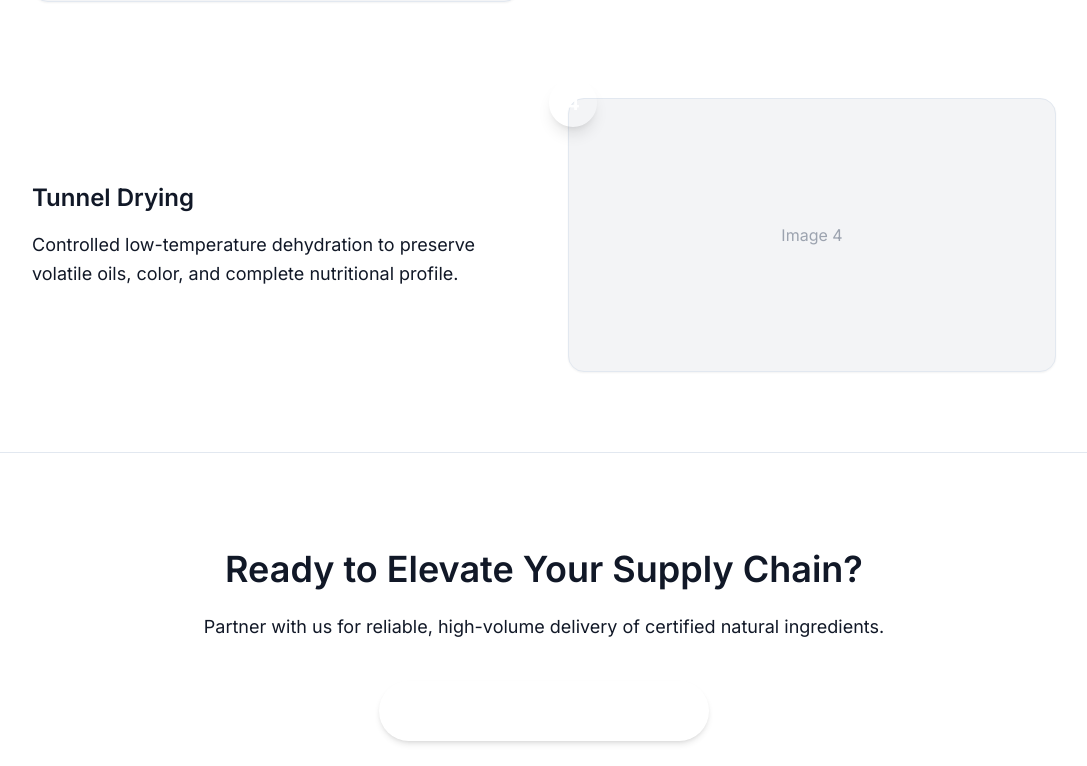
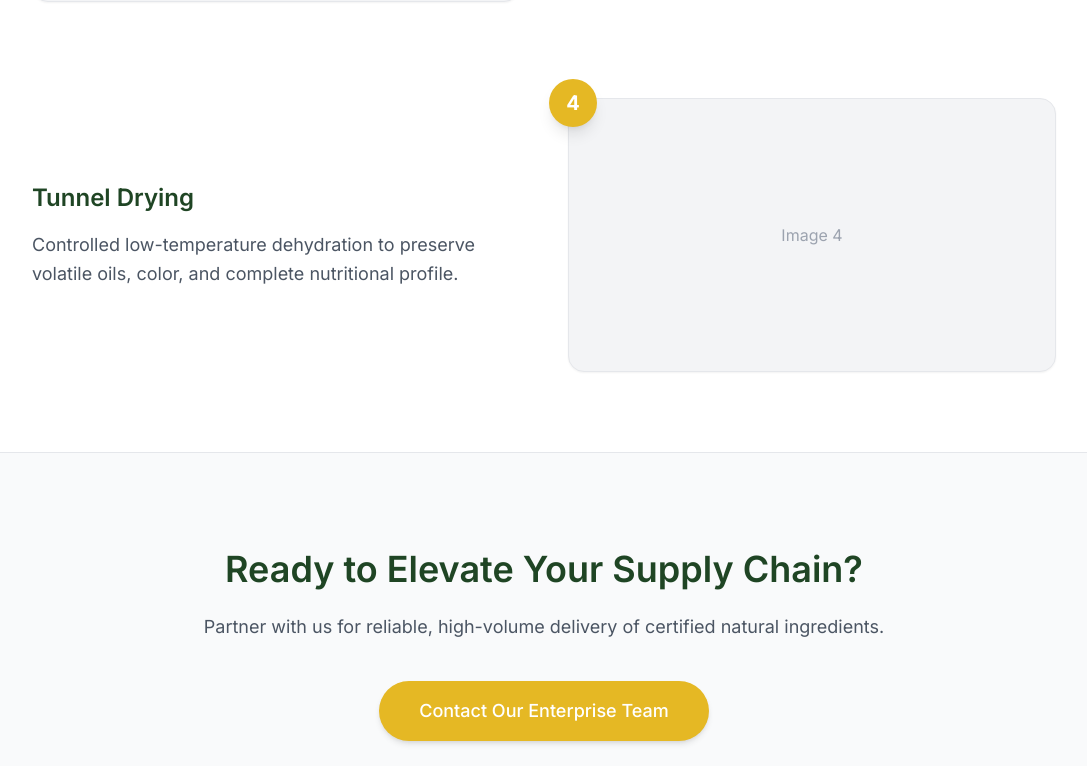
Before and after one commit to callitask/treishvaam-agro-frontend, a Next.js app: page / in a window 1280 px wide. Shown: the part 2794-3560 px from the top of the page, without its empty margins (96-1183 px from the left). Built offline with nearby package versions, Linux system fonts and the light colour scheme.

Commit message:
fix(ui): inject legacy semantic colors to tailwind and harden worker asset proxy

```diff
--- a/tailwind.config.ts
+++ b/tailwind.config.ts
@@ -17,23 +17,18 @@
  *
  * Non-Negotiables:
  * - Must maintain the `brand` color object specifically mapped to the enterprise design requirements.
- * - Standard primary/secondary/accent colors MUST be hardcoded to hex values to prevent CSS variable conflicts.
+ * - All semantic classes used in the HTML (gold, offWhite, textDark) MUST map to hex codes here.
  *
  * Change Intent:
- * - Fixed local/live color loss by mapping default Shadcn properties directly to the brand hex codes.
+ * - Restored the missing design colors (gold, textDark, textMuted, offWhite) that were present in the HTML but absent from the config.
  *
  * Future AI Guidance:
- * - Do not revert primary/secondary to HSL variables. Keep them locked to the brand hex values.
+ * - Do not remove or alter the `brand` keys. HTML templates rely on these exact string mappings.
  *
  * IMMUTABLE CHANGE HISTORY (DO NOT DELETE):
- * - ADDED:
- * • Brand color palette mapping to enterprise spec.
- * • Custom shadow scales.
- * • 2026-02-24
- *
  * - EDITED:
- * • Mapped default primary, secondary, and accent directly to brand hex codes.
- * • Why the edit was required: Colors dropped out of the build due to CSS variable conflicts between global.css and tailwind config.
+ * • Mapped missing HTML-specific brand colors (textDark, textMuted, border, gold, goldHover, offWhite).
+ * • Why the edit was required: The local and live sites lost their UI colors because Tailwind JIT compiler could not match the HTML classes to the config.
  * • 2026-04-10
  *
  * - DO-NOT-DELETE RULE:
@@ -47,37 +42,44 @@ import type { Config } from "tailwindcss";
 const config = {
   darkMode: ["class"],
   content: [
-    './pages/**/*.{ts,tsx}',
-    './components/**/*.{ts,tsx}',
-    './app/**/*.{ts,tsx}',
-    './src/**/*.{ts,tsx}',
+    './pages/**/*.{js,ts,jsx,tsx,mdx}',
+    './components/**/*.{js,ts,jsx,tsx,mdx}',
+    './app/**/*.{js,ts,jsx,tsx,mdx}',
+    './src/**/*.{js,ts,jsx,tsx,mdx}',
   ],
   prefix: "",
   theme: {
     container: {
       center: true,
-      padding: "1.5rem", // 24px
+      padding: "1.5rem",
       screens: {
-        "2xl": "1280px", // Strict max-w-7xl
+        "2xl": "1280px",
       },
     },
     extend: {
       colors: {
         brand: {
-          dark: '#1F4524', // Primary Dark Green
-          primary: '#4A7C44', // Primary Brand Green
-          secondary: '#E8F0E7', // Secondary Light Green
-          accent: '#E5B824', // Action Yellow
+          dark: '#1F4524',
+          primary: '#4A7C44',
+          secondary: '#E8F0E7',
+          accent: '#E5B824',
           'accent-hover': '#D4A71A',
           surface: '#FFFFFF',
           'surface-off': '#F9FAFB',
+
+          // Legacy mappings to restore missing HTML styling
+          textDark: '#1F4524',
+          textMuted: '#4B5563',
+          border: '#E5E7EB',
+          gold: '#E5B824',
+          goldHover: '#D4A71A',
+          offWhite: '#F9FAFB',
         },
         border: "hsl(var(--border))",
         input: "hsl(var(--input))",
         ring: "hsl(var(--ring))",
         background: "hsl(var(--background))",
         foreground: "hsl(var(--foreground))",
-        // Hardcoded overrides mapping directly to brand colors
         primary: {
           DEFAULT: "#4A7C44",
           foreground: "#FFFFFF",
@@ -145,6 +147,6 @@ const config = {
     },
   },
   plugins: [require("tailwindcss-animate")],
-} satisfies Config;
+};
 
 export default config;
```
